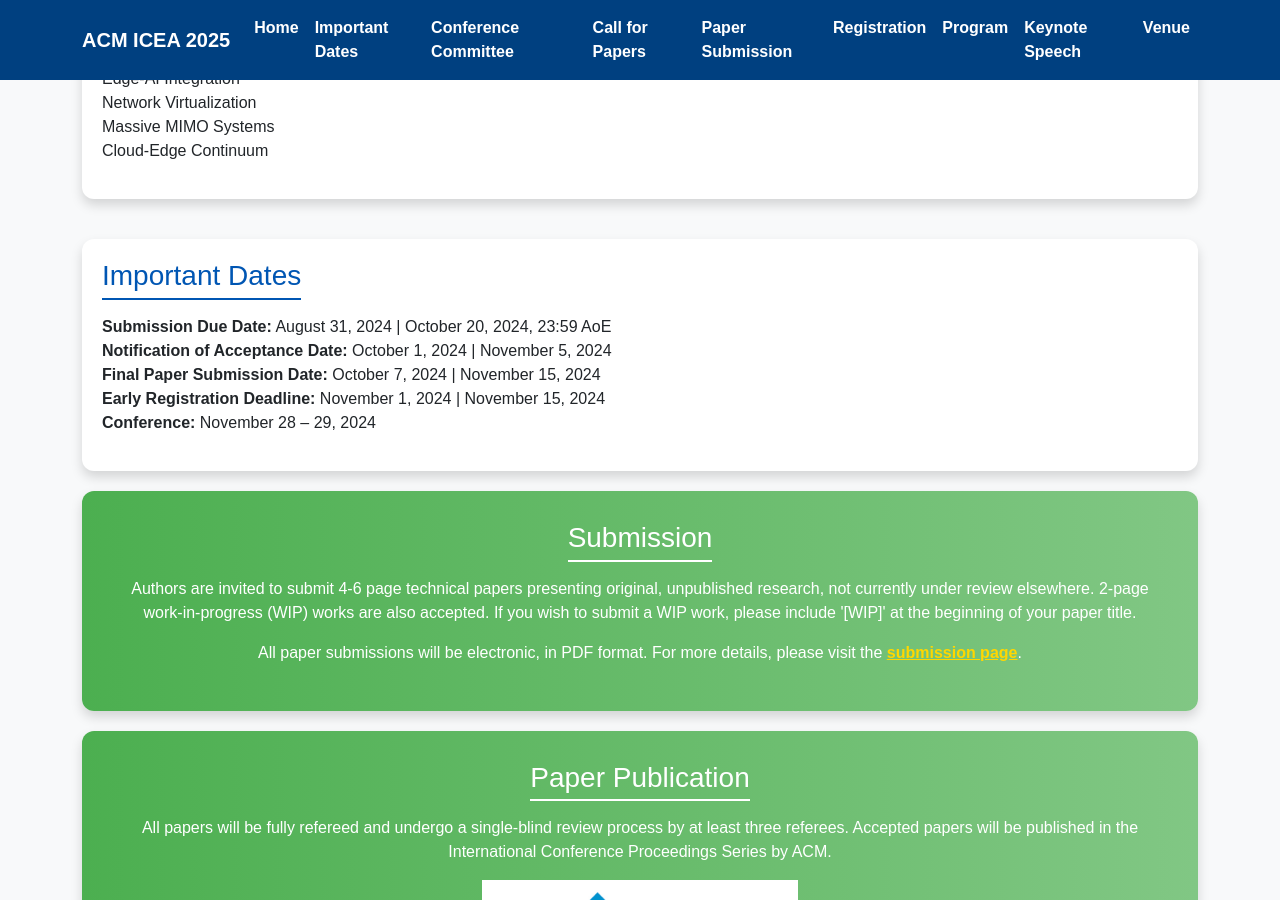
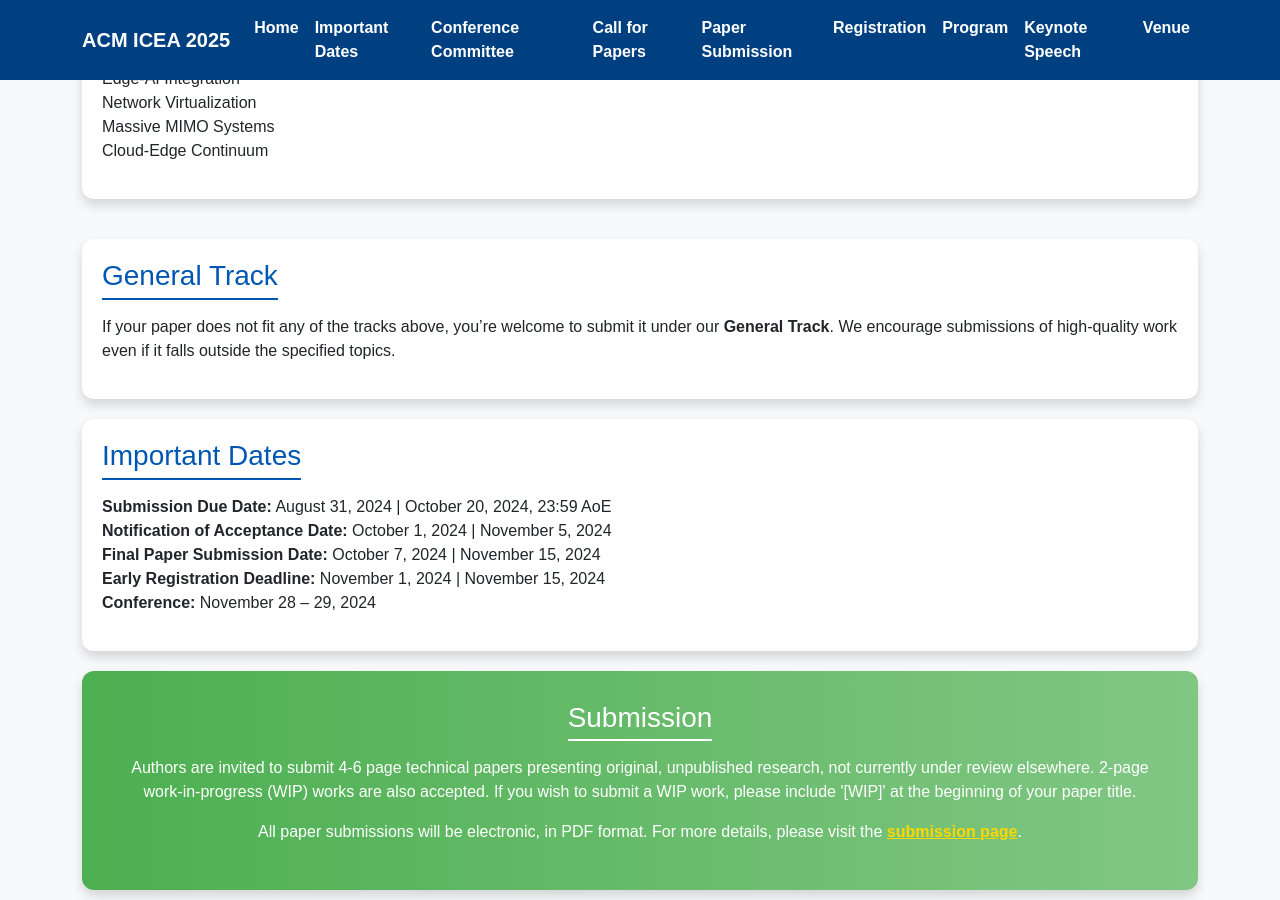
Before and after one commit to icea2025/latrobe, a Jekyll site: the page papers/index.html, which Jekyll copies as it is, in a window 1280 px wide and 900 px high, scrolled down 1605 px. Built offline with Jekyll 4.4.1, drawn with Linux system fonts in a browser that asks for light colours.

Commit message:
Update index.html

```diff
--- a/papers/index.html
+++ b/papers/index.html
@@ -176,6 +176,12 @@
         </ul>
       </div>
     </div>
+      <!-- General Track (for papers outside listed tracks) -->
+      <div class="track-section">
+        <h3>General Track</h3>
+        <p>If your paper does not fit any of the tracks above, you’re welcome to submit it under our <strong>General Track</strong>. We encourage submissions of high‑quality work even if it falls outside the specified topics.</p>
+      </div>
+
 
     <div class="important-dates">
       <h3>Important Dates</h3>
```
